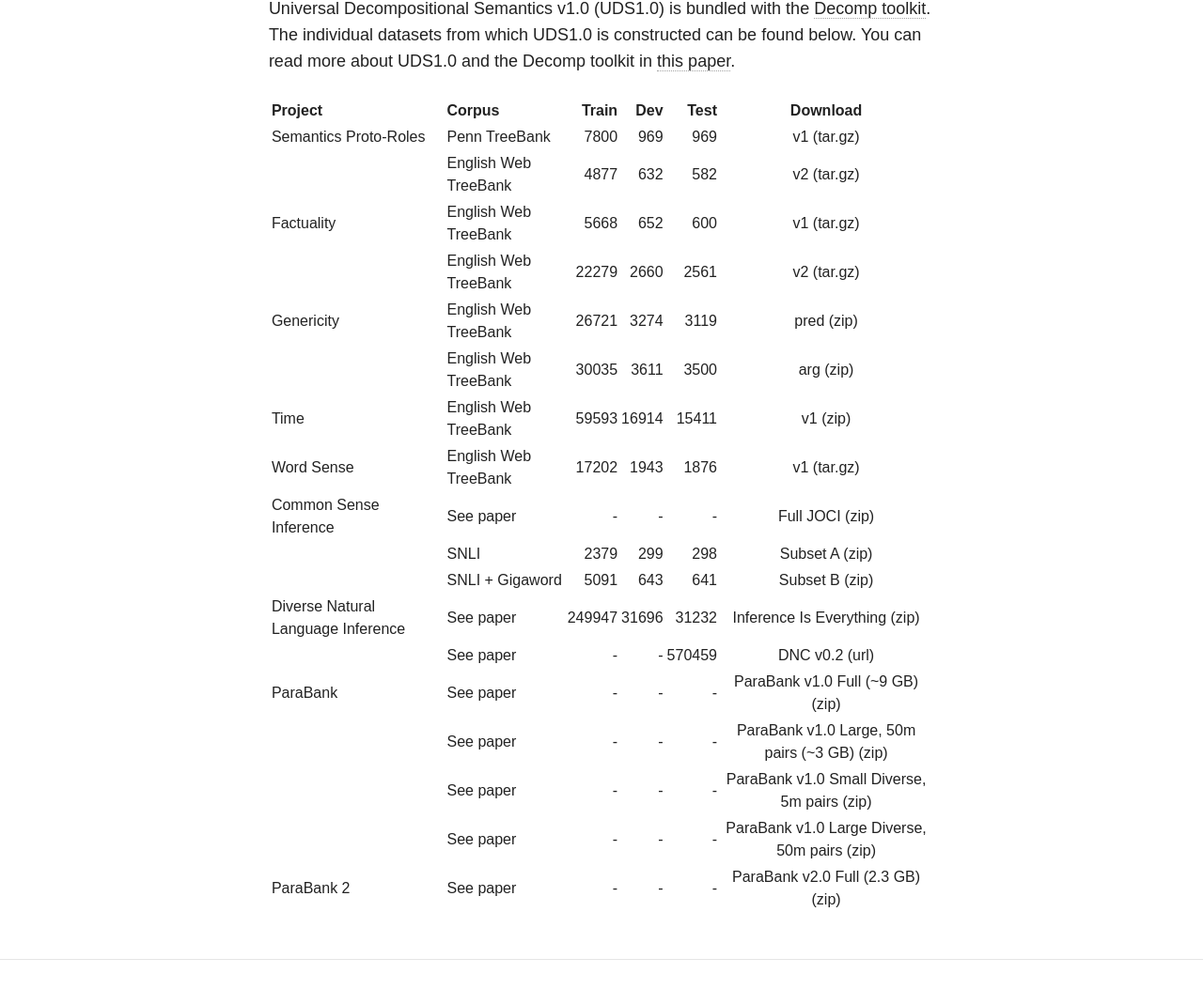
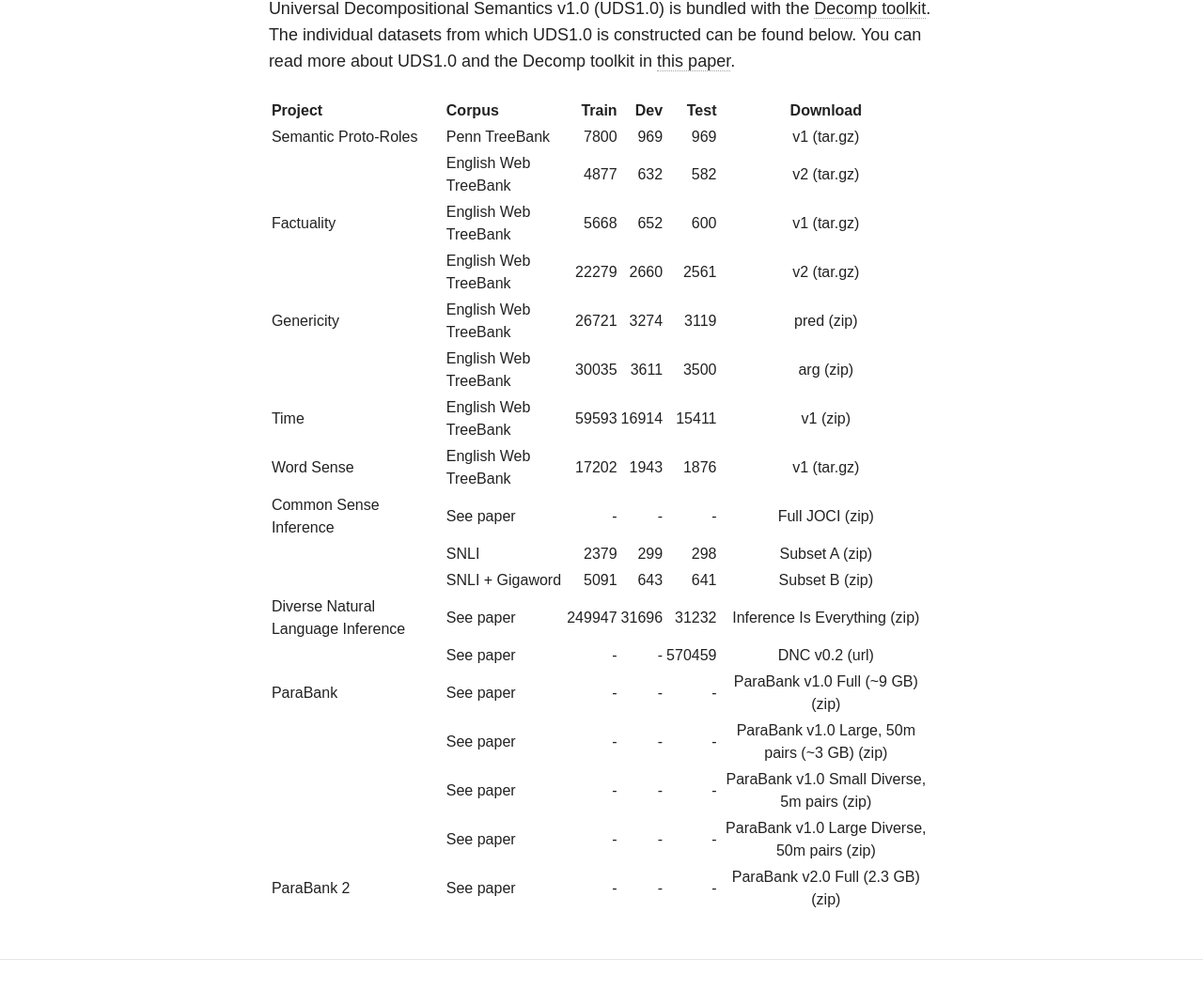
Before and after one commit to decompositional-semantics-initiative/decompositional-semantics-initiative.github.io, a Jekyll site: the page built from data/index.md, in a window 1280 px wide. Shown: the part 577-1630 px from the top of the page at 94% size. Built offline with Jekyll 4.4.1, drawn with Linux system fonts in a browser that asks for light colours; nearby versions of some CDN libraries.

Commit message:
Fix a typo

```diff
--- a/_data/projects.yml
+++ b/_data/projects.yml
@@ -11,7 +11,7 @@ predpatt:
   repository: https://github.com/hltcoe/PredPatt
 
 spr:
-  title: Semantics Proto-Roles
+  title: Semantic Proto-Roles
   url: semantic-proto-roles/
   datasets:
     - name: v1
```
